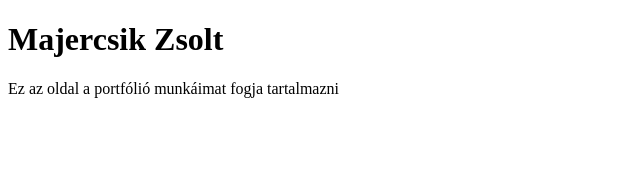
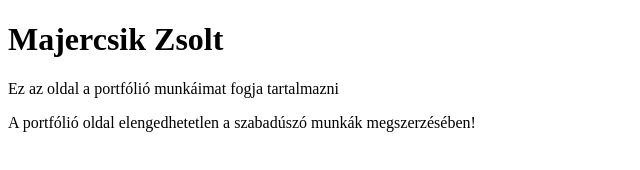
Before and after one commit to Majercsik73/portfolio-oldal, a plain HTML site: page index.html in a window 1280 px wide. Shown: the whole page, without its empty margins (0-640 px from the left). Drawn offline with Linux system fonts and the light colour scheme.

Commit message:
Új bekezdés az index.html-ben

```diff
--- a/index.html
+++ b/index.html
@@ -8,5 +8,10 @@
 <body>
     <h1>Majercsik Zsolt</h1>
     <p>Ez az oldal a portfólió munkáimat fogja tartalmazni</p>
+    <p>
+        A portfólió oldal
+        elengedhetetlen a szabadúszó
+        munkák megszerzésében!
+    </p>
 </body>
 </html>
```
